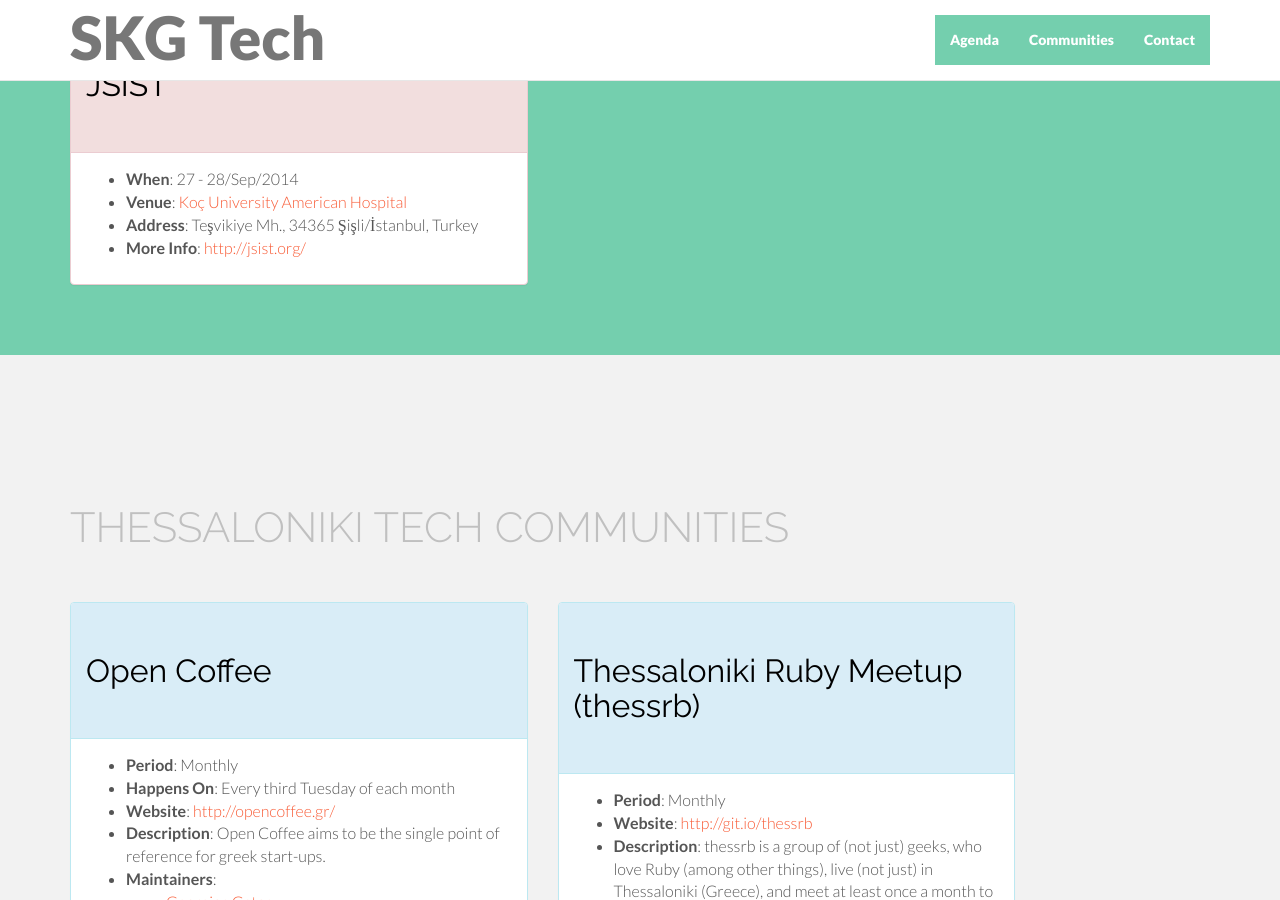
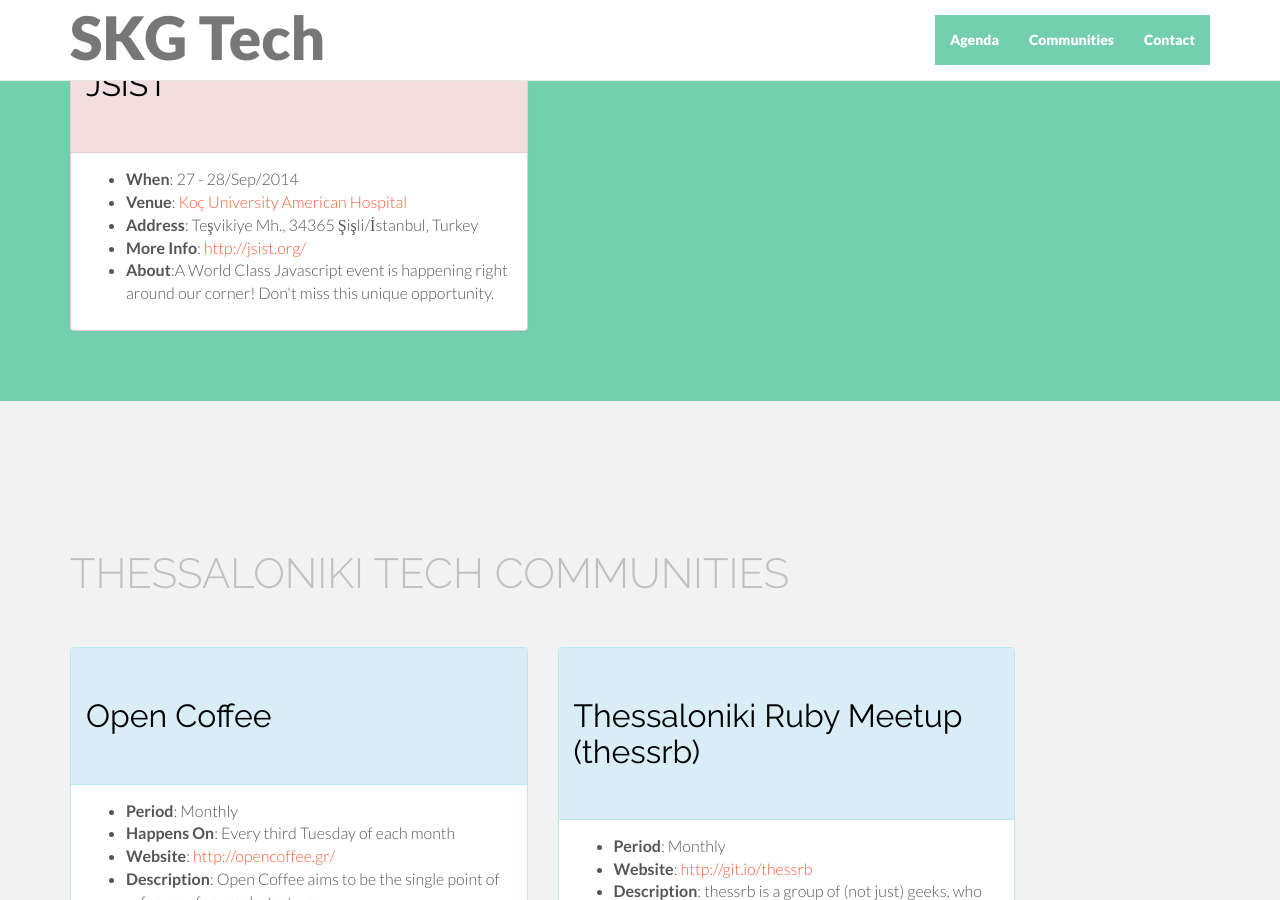
Before and after one commit to skgtech/skgtech.github.io, a Jekyll site: the page built from index.html, in a window 1280 px wide and 900 px high, scrolled down 883 px. Built offline with Jekyll 4.4.1, drawn with Linux system fonts in a browser that asks for light colours; nearby versions of some CDN libraries; Markdown is read by kramdown in place of the engine named in the settings; comment, search, counter and statistics services are not loaded.

Commit message:
add about desc to JSIST

```diff
--- a/_data/pinnedAgenda.yaml
+++ b/_data/pinnedAgenda.yaml
@@ -13,6 +13,7 @@
   address: "Teşvikiye Mh., 34365 Şişli/İstanbul, Turkey"
   locationUrl: "http://goo.gl/maps/W9OR3"
   website: "http://jsist.org/"
+  about: "A World Class Javascript event is happening right around our corner! Don't miss this unique opportunity."
 
 # To update normal events edit the google calendar.
 # - name: "Startup Live Thessaloniki"
--- a/_includes/widgets/agenda.html
+++ b/_includes/widgets/agenda.html
@@ -10,6 +10,9 @@
       {% if include.item.website %}
         <li><b>More Info</b>: <a target="_blank" href="{{ include.item.website }}">{{ include.item.website }}</a></li>
       {% endif %}
+      {% if include.item.about %}
+        <li><b>About</b>:<span>{{ include.item.about }}</span></li>
+      {% endif %}
     </ul>
   </div>
 </div>
```
